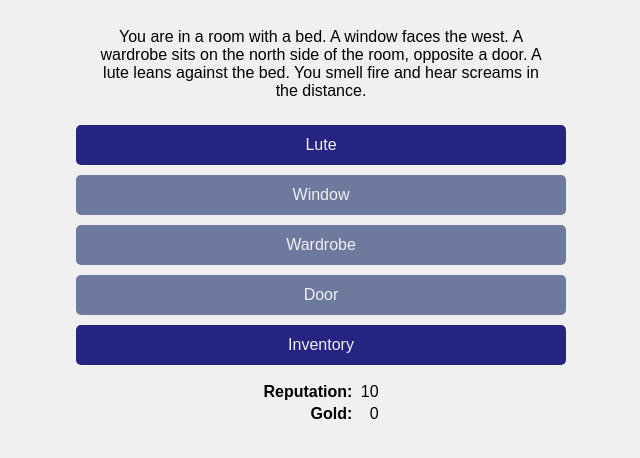
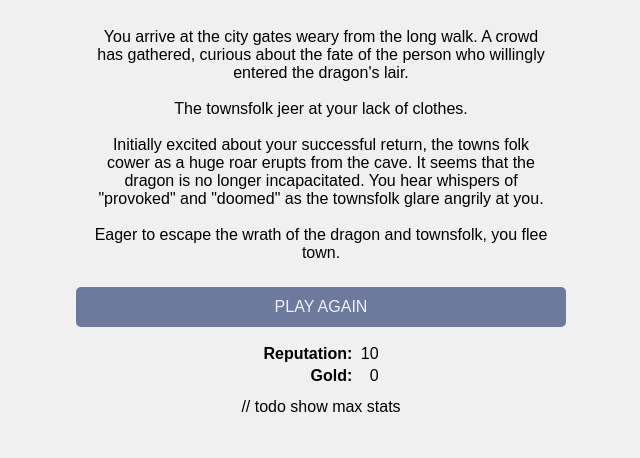
Before and after one commit to skedwards88/dragon, a React app: page / in a window 1280 px wide. Shown: the top 458 px of the page, without its empty margins (319-959 px from the left). Built offline with nearby package versions, Linux system fonts and the light colour scheme.

Commit message:
add win text

```diff
--- a/src/App.js
+++ b/src/App.js
@@ -32,7 +32,7 @@ function App() {
     dragonAsleep: false,
     dragonDead: false,
     treasureAmount: 200,
-    earnedTreasureAmount: 0,
+    earnedTreasureAmount: 50,
     singeCount: 0,
     ownScore: false,
   };
@@ -57,7 +57,7 @@ function App() {
   const startingItemLocations = buildStartingLocations();
   const [itemLocations, setItemLocations] = useState(startingItemLocations);
   const [gameState, setGameState] = useState(startingState);
-  const [playerLocation, setPlayerLocation] = useState("room");
+  const [playerLocation, setPlayerLocation] = useState("gate");
   const [consequenceText, setConsequenceText] = useState("");
   const [currentDisplay, setCurrentDisplay] = useState("location"); // location | inventory | consequence
 
@@ -715,7 +715,8 @@ function App() {
   }
 
   if (playerLocation === "gate" && gameState.earnedTreasureAmount) {
-    const gameEndText = "TODO"
+    const gameEndText = `You arrive at the city gates ${gameState.horseMounted ? "proudly mounted on your horse" :"weary from the long walk"}. A crowd has gathered, curious about the fate of the person who willingly entered the dragon's lair. ${gameState.naked ? `\n\nThe townsfolk jeer at your lack of clothes. ` : ""}${gameState.clothesPoopy && !gameState.naked ? "\n\nThe townsfolk gag at the horrid smell emanating from you clothes and give you a wide berth. " :""}${gameState.playerPoisoned ? "\n\nYour face is still splotchy and swollen from eating the berries. " :""}${gameState.singeCount ? `\n\nYou have ${gameState.singeCount} singe marks and no eyebrows, courtesy of the dragon's flame. `: ""}${gameState.cursed ? "\n\nAlthough the curse is not visible, a forbidding aura hangs around you. You wonder what effect the curse will have on your life. " : ""}${gameState.dragonDead ? `\n\nThe townsfolk see the gore on your sword. You hear whispers of "dragon slayer" and "hero" before the town erupts into cheers. ` : `\n\nInitially excited about your successful return, the towns folk cower as a huge roar erupts from the cave. It seems that the dragon is no longer incapacitated. You hear whispers of "provoked" and "doomed" as the townsfolk glare angrily at you. \n\nEager to escape the wrath of the dragon and townsfolk, you flee town.`}`
+
     return (
       <div className="App">
         <div className="description">{gameEndText}</div>
@@ -731,9 +732,9 @@ function App() {
 
   switch (currentDisplay) {
     case "consequence":
-      return <Consequence></Consequence>;
+      return <Consequence/>;
     case "inventory":
-      return <Inventory></Inventory>;
+      return <Inventory/>;
     default:
       return <Location />;
   }
```
Also changed, not shown: 1 other file (tests, documents, lock files or other folders).
